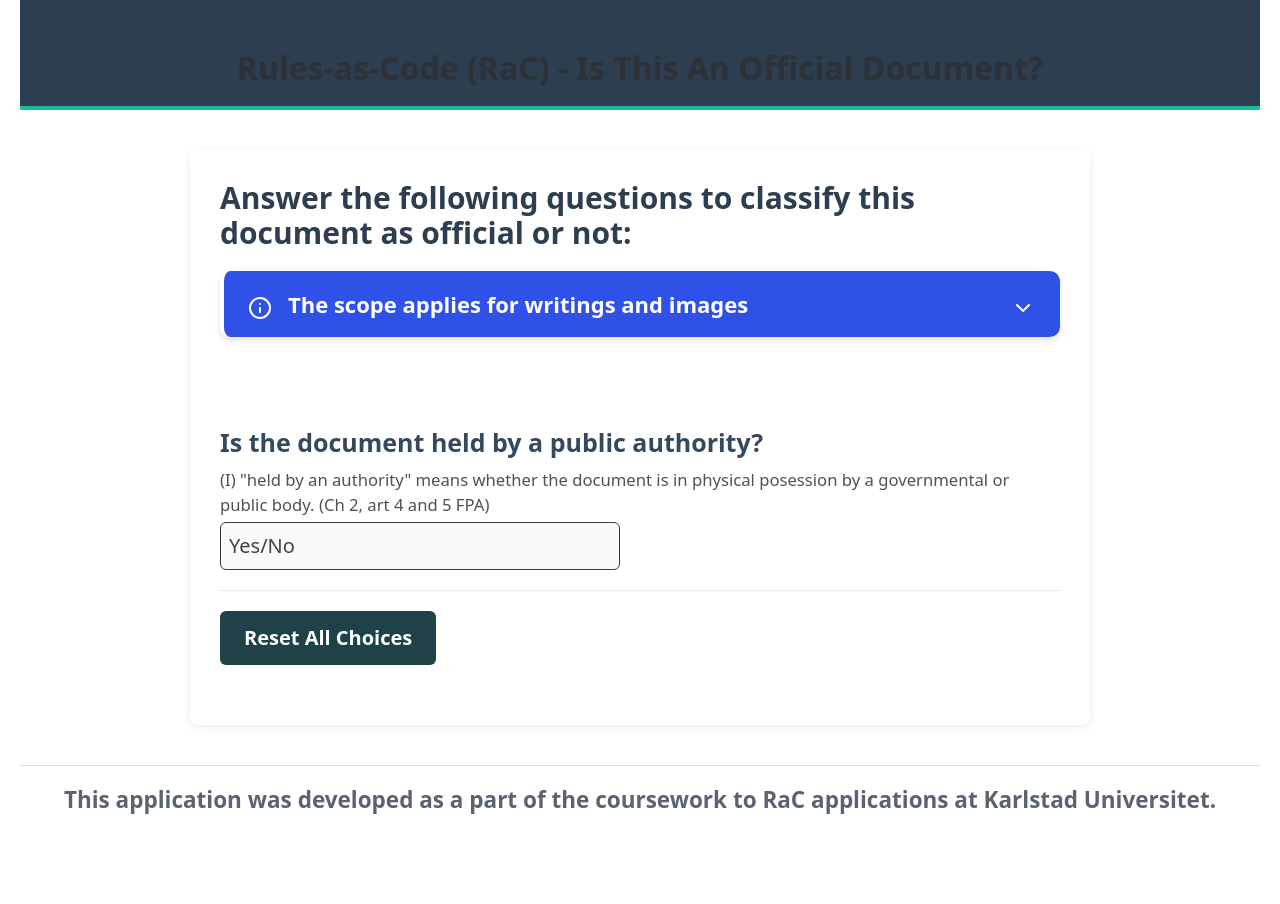
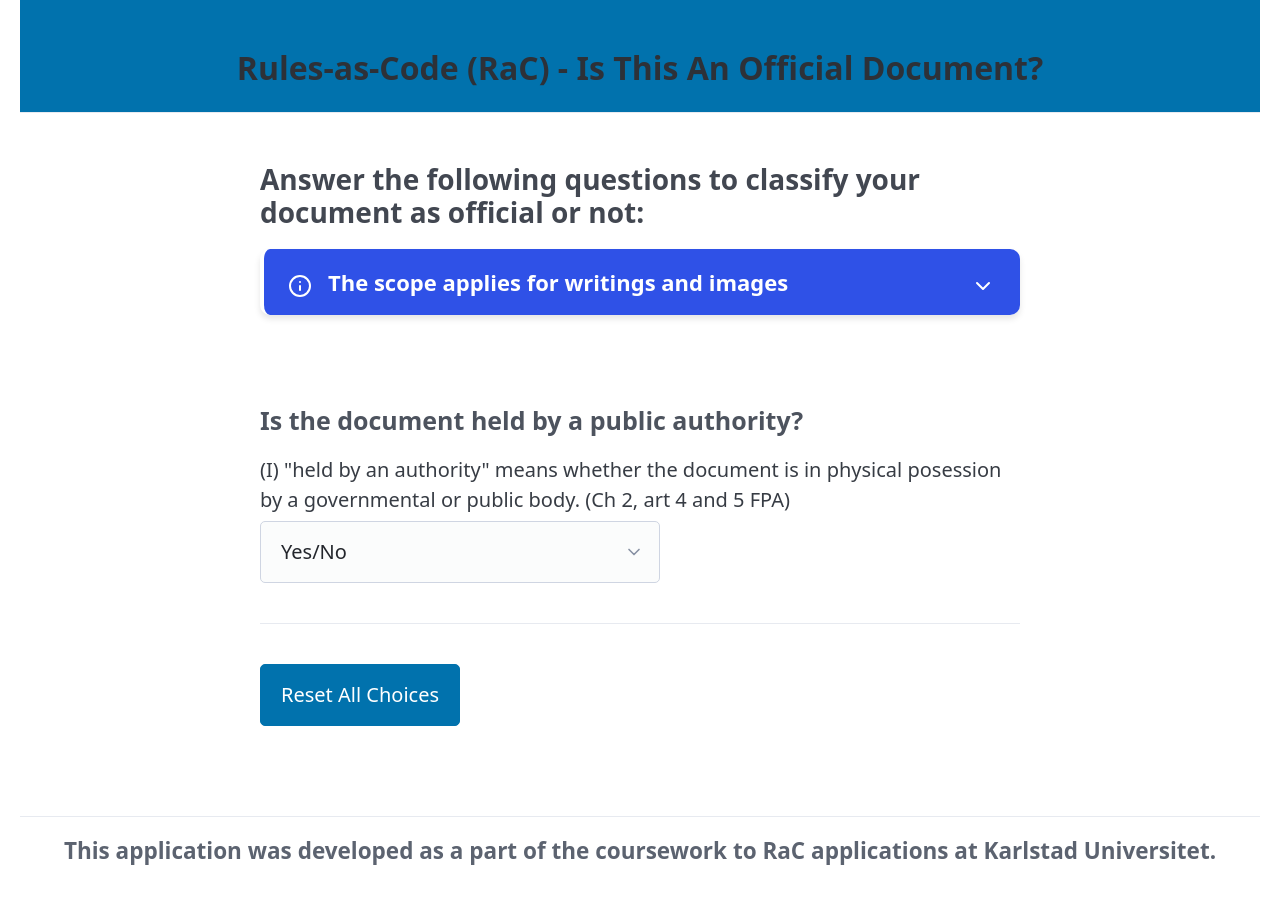
Before and after one commit to jensilo/RaC-Official-Document, a Vue app: page / in a window 1280 px wide. Shown: the top 904 px of the page. Built offline with nearby package versions, Linux system fonts and the light colour scheme.

Commit message:
layout adaption to picocss

```diff
--- a/src/App.vue
+++ b/src/App.vue
@@ -14,9 +14,9 @@ const documentType = docType
     <h1>Rules-as-Code (RaC) - Is This An Official Document?</h1>
   </header>
   <main class="container">
-    <h3>Answer the following questions to classify this document as official or not:</h3>
+    <h3>Answer the following questions to classify your document as official or not:</h3>
     <Alert type="info" title="The scope applies for writings and images"
-      description="This tool only evaluates writings and images for whether they are to be considered official. (Ch 2 art 4 and 10 FPA)" />
+      description="This tool only evaluates writings and images for whether they are to be considered official according to Ch 2 art 4 and 10 FPA)" />
     <br />
 
     <label>
@@ -208,136 +208,108 @@ const documentType = docType
 </template>
 
 <style scoped>
-/* General layout */
+/* Pico.css adaptation for RaC document classification tool */
+
+/* Layout */
 body {
-  font-family: 'Segoe UI', Roboto, sans-serif;
-  background-color: #f7f9fc;
-  margin: 0;
-  padding: 0;
-  color: #333333;
+  background-color: var(--pico-background-color);
+  color: var(--pico-color);
 }
 
 header {
-  background-color: #2c3e50;
-  color: #fff;
-  padding: 1rem 2rem;
   text-align: center;
-  border-bottom: 4px solid #1abc9c;
+  padding: var(--pico-spacing);
+  background-color: var(--pico-primary-background);
+  color: var(--pico-primary-inverse);
+  border-bottom: 1px solid var(--pico-muted-border-color);
 }
 
 header h1 {
-  font-size: 1.6rem;
-  margin: 0;
+  margin-bottom: 0.3rem;
+  font-size: 1.6rem; /* smaller main title */
+  font-weight: 700;
 }
 
-.container {
-  max-width: 900px;
-  margin: 2rem auto;
-  padding: 1.5rem;
-  background: #fff;
-  border-radius: 8px;
-  box-shadow: 0 2px 8px rgba(0,0,0,0.08);
+main.container {
+  max-width: 800px;
+  margin: var(--pico-spacing) auto;
+  padding: var(--pico-spacing);
 }
 
-/* Section spacing */
+/* Typography */
+
 h3 {
-  margin-bottom: 1rem;
-  color: #2c3e50;
+  font-size: 1.4rem; /* smaller subheader */
+  font-weight: 550;
+  margin-top: 0.5rem;
+  color: var(--pico-color);
 }
 
 h4 {
   margin-top: 1.5rem;
-  margin-bottom: 0.5rem;
-  color: #34495e;
+  color: var(--pico-color);
 }
 
-li{
-  color: #525050;
-  font-size: smaller;
+ul li {
+  color: var(--pico-muted-color);
+  font-size: 0.9rem;
 }
 
-label, select {
+/* Labels and inputs */
+label {
   display: block;
-  margin-bottom: 1rem;
-}
-
-label{
-  color: #525050;
-  font-size: smaller;
+  margin: 1rem 0;
+  font-weight: 500;
+  color: var(--pico-color);
 }
 
 select {
   width: 100%;
   max-width: 400px;
-  padding: 0.4rem;
-  border: 1px solid #3e3a3a;
-  border-radius: 6px;
-  background: #fafafa;
-  transition: border-color 0.2s;
-  color:#404441;
+  margin-top: 0.3rem;
 }
 
-select:focus {
-  border-color: #1abc9c;
-  outline: none;
+/* Alerts — integrate with Pico’s color system */
+:deep(.alert.info .alert-content p) {
+  background: var(--pico-muted-background);
+  border-left: 3px solid var(--pico-info);
+  padding: 0.75rem;
+  border-radius: var(--pico-border-radius);
 }
 
-/* Alerts */
-.alert-box {
-  margin: 1rem 0;
-  padding: 1rem;
-  border-radius: 6px;
-  font-size: 0.95rem;
+:deep(.alert.success .alert-content p) {
+  background: var(--pico-muted-background);
+  border-left: 3px solid var(--pico-success);
+  padding: 0.75rem;
+  border-radius: var(--pico-border-radius);
 }
 
-:deep(.alert.info .alert-content p ){
-  background: #fdecea;
-  color: #424342 !important;
-  border-left: 5px solid #2918ec;
-}
-
-:deep(.alert.success .alert-content p ) {
-  background: #eafaf1;
-  border-left: 5px solid #27ae60;
-  color: #424342 !important;
-}
-
-:deep(.alert.error  .alert-content p ) {
-  background: #fdecea;
-  border-left: 5px solid #e74c3c;
-   color: #424342 !important;
+:deep(.alert.error .alert-content p) {
+  background: var(--pico-muted-background);
+  border-left: 3px solid var(--pico-danger);
+  padding: 0.75rem;
+  border-radius: var(--pico-border-radius);
 }
 
 /* Buttons */
 button {
-  background-color: #1e4247;
-  color: #fff;
-  padding: 0.6rem 1.2rem;
-  border: none;
-  border-radius: 6px;
-  cursor: pointer;
-  font-weight: 600;
-  transition: background 0.2s;
-}
-
-button:hover {
-  background-color: #16a085;
+  margin-top: 1rem;
 }
 
 /* Footer */
 footer {
   text-align: center;
+  font-size: 0.9rem;
+  color: var(--pico-muted-color);
   margin-top: 2rem;
-  padding: 1rem;
-  font-size: 0.85rem;
-  color: #777;
-  border-top: 1px solid #ddd;
+  padding-top: 1rem;
+  border-top: 1px solid var(--pico-muted-border-color);
 }
 
 /* Transitions */
 .fade-enter-active,
 .fade-leave-active {
-  transition: opacity 0.2s ease-in;
+  transition: opacity 0.2s ease-in-out;
 }
 
 .fade-enter-from,
--- a/src/useDocumentOfficiality.ts
+++ b/src/useDocumentOfficiality.ts
@@ -44,7 +44,7 @@ const initialState: DocumentState = {
 // --- Classification Logic Function (Pure Logic) ---
 
 function genericReason(law: string): string {
-  return `see ${law} for further information on this concrete matter.`
+  return `See ${law} for further information on this concrete matter.`
 }
 
 // This function performs the core classification based on a static state snapshot
@@ -68,7 +68,7 @@ function classifyDocument(stateSnapshot: DocumentState): officiality | null {
     return {
       is: false,
       outOfScope: false,
-      reason: 'Document must be held by authority or public body (see Ch 2, art 4 FPA).',
+      reason: 'Document must be held by authority or public body (See Ch 2, art 4 FPA).',
     }
   }
 
```
